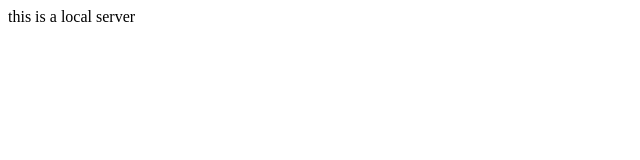
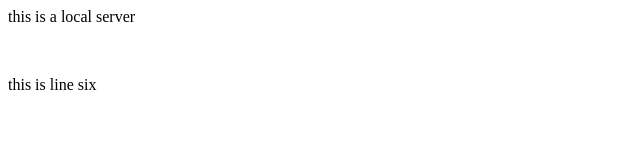
Before and after one commit to Hemanshu-29/localrepo, a plain HTML site: page index.html in a window 1280 px wide. Shown: the whole page, without its empty margins (0-640 px from the left). Drawn offline with Linux system fonts and the light colour scheme.

Commit message:
insertion should be six

```diff
--- a/index.html
+++ b/index.html
@@ -1 +1,3 @@
 <p>this is a local server</p>
+<br>
+<p>this is line six</p>
```
